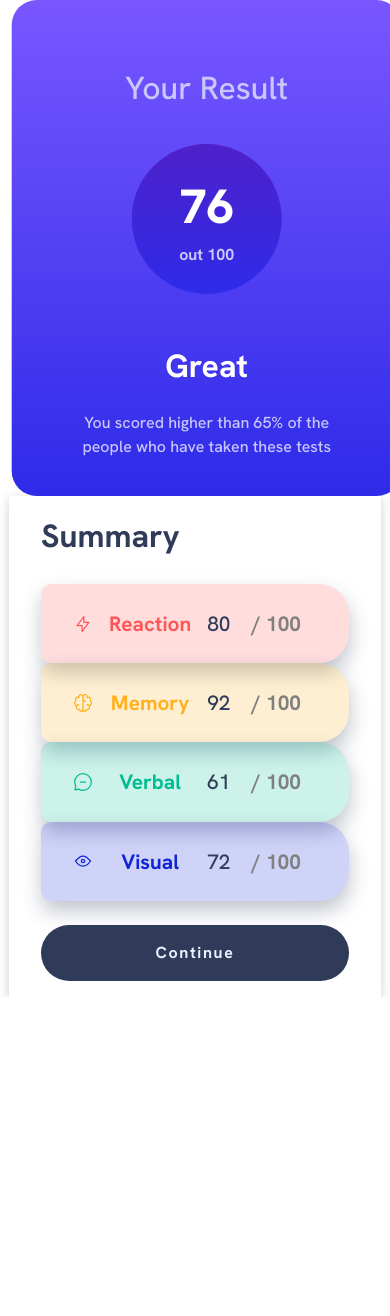
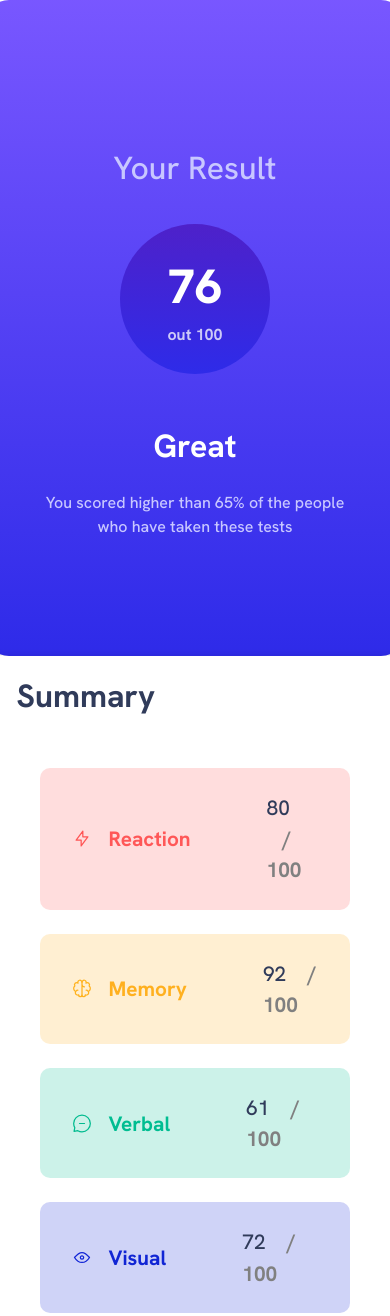
Before and after one commit to breteo/result-summary, a website built with Vite: page index.html in a window 390 px wide. Shown: the top 1316 px of the page. Before the commit the page ends 997 px from the top, so only its background shows below. Built offline with nearby package versions, Linux system fonts and the light colour scheme.

Commit message:
fixed spacing in responsivity

```diff
--- a/index.html
+++ b/index.html
@@ -32,26 +32,34 @@
         <div class="categories">
 
           <div class="summary-item">
+            <span class="summary-item-holder">
               <img src="./assets/images/icon-reaction.svg" alt="reaction-icon" />
               <h5> Reaction </h5>
+            </span>
             <p class="summary-item-score"> 80 <span class="summary-item-outof"> / 100</span></p>
           </div>
 
           <div class="summary-item">
+            <span class="summary-item-holder">
               <img src="./assets/images/icon-memory.svg" alt="memory-icon" />
               <h5> Memory </h5>
+            </span>
             <p class="summary-item-score"> 92 <span class="summary-item-outof"> / 100</span></p>
           </div>
 
           <div class="summary-item">
+            <span class="summary-item-holder">
               <img src="./assets/images/icon-verbal.svg" alt="verbal-icon" />
               <h5> Verbal </h5>
+            </span>
             <p class="summary-item-score"> 61 <span class="summary-item-outof"> / 100</span></p>
           </div>
 
           <div class="summary-item">
+            <span class="summary-item-holder">
               <img src="./assets/images/icon-visual.svg" alt="visual-icon" />
               <h5> Visual </h5>
+            </span>
             <p class="summary-item-score"> 72 <span class="summary-item-outof"> / 100</span></p>
           </div>
         </div>
--- a/style.css
+++ b/style.css
@@ -141,7 +141,7 @@ p {
   flex-direction: column;
   align-items: center;
   background: linear-gradient(to bottom, var(--Light-slate-blue), var(--Light-royal-blue));
-  padding: 2rem 3rem;
+  padding: 7rem 3rem;
   border-radius: 25px;
 }
 
@@ -156,7 +156,6 @@ p {
   color: var(--White);
   font: 50px;
   font-weight: 800;
-
 }
 
 .score {
@@ -203,6 +202,7 @@ p {
 .summary-wrapper {
   display: flex;
   flex-direction: column;
+  max-height: min-content;
   padding: 1rem 2rem;
   gap: 1.5rem;
   box-shadow: 0 3px 10px rgb(0 0 0 / 0.2);
@@ -220,6 +220,13 @@ p {
   gap: 1rem;
   border-radius: 10px;
   padding: 1.5rem 2rem;
+  margin: 1.5rem;
+}
+
+.summary-item-holder {
+  display: flex;
+  gap: 1rem;
+  margin-right: 5rem;
 }
 
 .summary-item:nth-of-type(1){
@@ -277,12 +284,11 @@ p {
   cursor: pointer;
 }
 
-@media( max-width: 976px){
+@media( max-width: 768px){
   main{
     display: flex;
     align-items: center;
     justify-content: center;
-    flex: 1;
   }
 
   .container{
@@ -292,15 +298,10 @@ p {
   }
 
   .result-wrapper{
-    flex: 2;
-    z-index: 1;
-    transform: translateX(3%);
     justify-content: space-around;
   }
-  .summary-item{
-    flex: 3;
-    border-top-right-radius: 30px;
-    border-bottom-right-radius: 30px;
-    box-shadow: 1px 10px 20px hsla(224, 30%, 27%, .3);;
+
+  .summary-wrapper {
+    width: 100%
   }
 }
```
Lines whose indentation alone changed are shown as unchanged.
